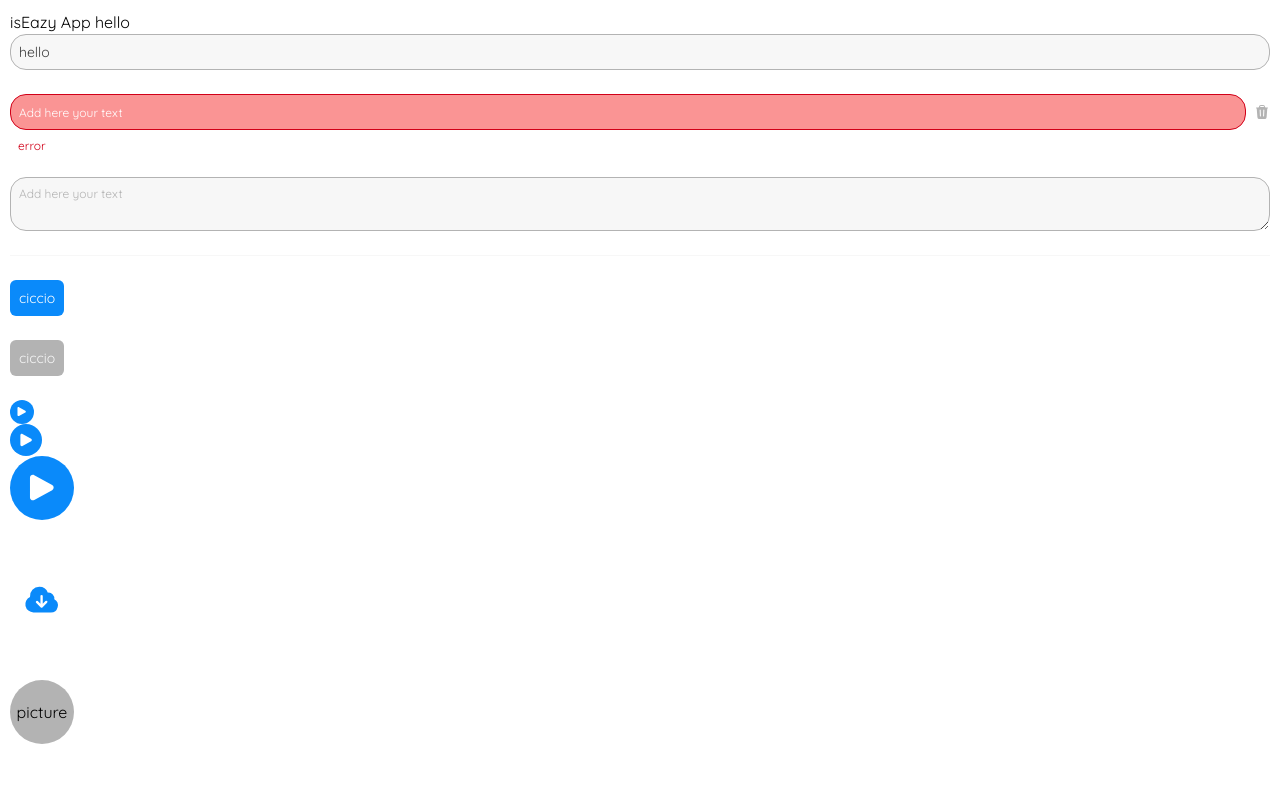
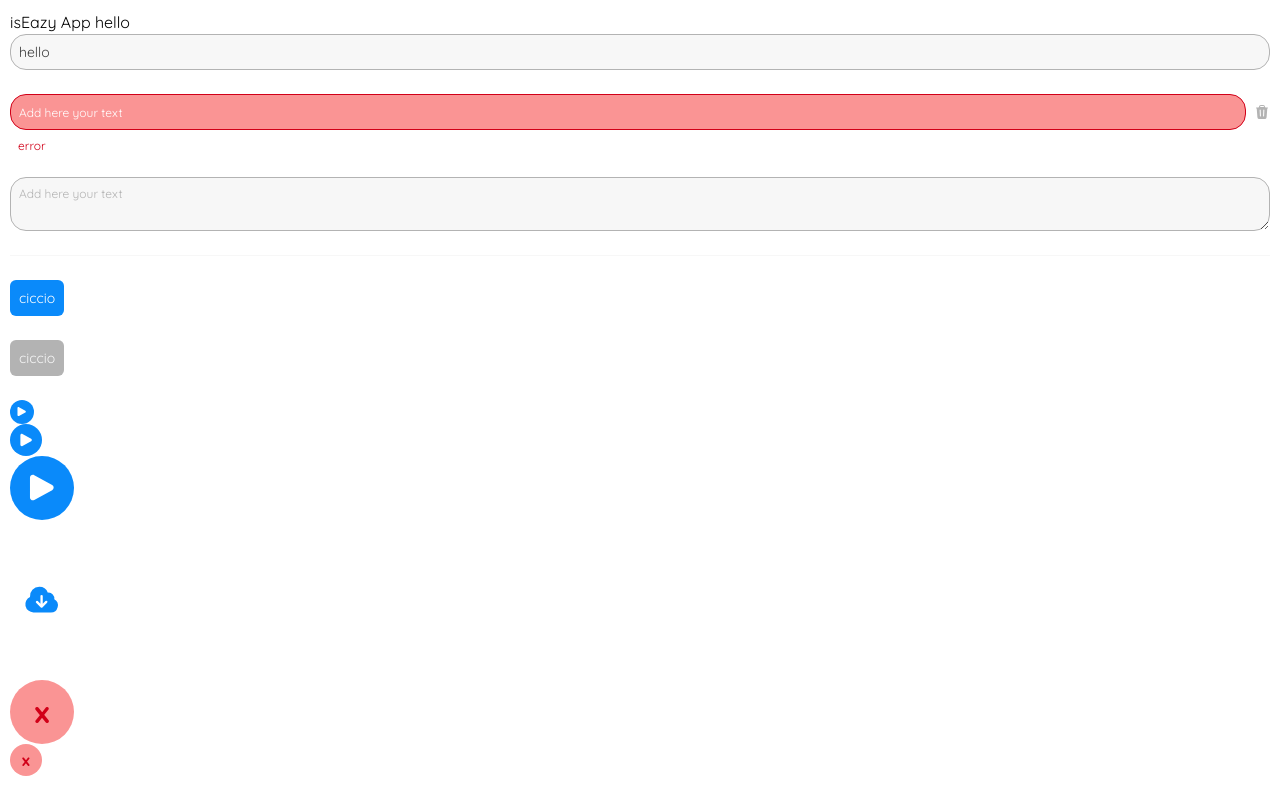
Before and after one commit to CasoGiuseppe/challenge_isEazy, a Vue app: page / in a window 1280 px wide. Built offline with nearby package versions, Linux system fonts and the light colour scheme.

Commit message:
feature: handle no picture slot present

```diff
--- a/src/app/ui/App.vue
+++ b/src/app/ui/App.vue
@@ -28,6 +28,7 @@
     <br />
     <br />
     <BaseUiPicture />
+    <BaseUiPicture :size="Sizes.XLG" />
   </header>
 </template>
 <script setup lang="ts">
--- a/src/app/ui/components/base/base-ui-input/BaseUiInput.vue
+++ b/src/app/ui/components/base/base-ui-input/BaseUiInput.vue
@@ -12,14 +12,14 @@
       :is="type"
       :type="input ?? null"
       :value="modelValue"
-      :aria-invalid="hasError"
+      :aria-invalid="slotError"
       :required="required"
       :placeholder="placeholder"
       @input="updateValue"
     />
     <button
       data-testID="ui-reset"
-      v-if="hasError"
+      v-if="slotError"
       class="base-ui-field__reset"
       aria-label="Reset input state"
       @click="resetInputValue"
@@ -27,7 +27,7 @@
       <TrashIcon class="text-red" />
     </button>
 
-    <span v-if="hasError" class="base-ui-field__display-error" id="ui-error">
+    <span v-if="slotError" class="base-ui-field__display-error" id="ui-error">
       <slot name="error"></slot>
     </span>
   </fieldset>
@@ -64,8 +64,8 @@ const { id, type, input, required, modelValue, placeholder } = defineProps({
   }
 });
 
-const getSlots = useSlots();
-const hasError = computed(() => !!getSlots['error']);
+const slots = useSlots();
+const slotError = computed(() => !!slots['error']);
 
 const customEmits = defineEmits(['update:modelValue', 'reset']);
 const updateValue = ({ target: { value } }: { target: { value: string } }) =>
--- a/src/app/ui/components/base/base-ui-picture/BaseUiPicture.scss
+++ b/src/app/ui/components/base/base-ui-picture/BaseUiPicture.scss
@@ -5,11 +5,28 @@
   @apply aspect-square overflow-hidden;
   @apply bg-gray-300 rounded-[50%];
 
+  &--no-picture {
+    @apply text-red-100 text-xlg font-bold leading-none;
+    @apply bg-red-50;
+
+    &::before {
+      @apply content-['x'];
+    }
+  }
+
   &[data-size='xlg'] {
-    @apply w-xlg
+    @apply w-xlg;
+
+    &#{$baseuipicture}--no-picture {
+      @apply text-base;
+    }
   }
 
   &[data-size='xxlg'] {
     @apply w-xxlg
   }
+
+  &::v-deep(img) {
+    @apply max-w-full
+  }
 }
--- a/src/app/ui/components/base/base-ui-picture/BaseUiPicture.vue
+++ b/src/app/ui/components/base/base-ui-picture/BaseUiPicture.vue
@@ -1,8 +1,14 @@
 <template>
-  <figure class="base-ui-picture" :data-size="size">picture</figure>
+  <figure
+    :class="[slotPicture ? null : 'base-ui-picture--no-picture', 'base-ui-picture']"
+    :data-size="size"
+    :aria-label="label"
+  >
+    <slot />
+  </figure>
 </template>
 <script setup lang="ts">
-import { type PropType } from 'vue';
+import { type PropType, useSlots, computed } from 'vue';
 import { Sizes } from '@shared/types/definitions';
 
 const { id, size } = defineProps({
@@ -14,7 +20,14 @@ const { id, size } = defineProps({
     type: String as PropType<Sizes>,
     default: Sizes.XXLG,
     validator: (prop: Sizes) => Object.values(Sizes).includes(prop)
+  },
+  label: {
+    type: String as PropType<String>,
+    default: 'This is a user picture image'
   }
 });
+
+const slots = useSlots();
+const slotPicture = computed(() => !!slots['default']);
 </script>
 <style lang="scss" src="./BaseUiPicture.scss" scoped />
--- a/src/app/ui/components/base/base-ui-picture/definitions.ts
+++ b/src/app/ui/components/base/base-ui-picture/definitions.ts
@@ -3,4 +3,5 @@ import { Sizes } from '@shared/types/definitions';
 export interface Props {
   id?: String,
   size?: Sizes,
+  label?: String,
 }
--- a/src/assets/_abstracts/_fonts.scss
+++ b/src/assets/_abstracts/_fonts.scss
@@ -8,6 +8,7 @@
   --ie-font-weight-medium: 500;
   --ie-font-weight-bold: 700;
 
+  --ie-font-size-xbig: 1.875rem; // 30;
   --ie-font-size-big: 1.375rem; // 22;
   --ie-font-size-medium: 1rem; // 16;
   --ie-font-size-small: .875rem; // 14;
--- a/tailwind.config.js
+++ b/tailwind.config.js
@@ -66,6 +66,7 @@ export default {
       bold: 'var(--ie-font-weight-bold, 700)' // 700
     },
     fontSize: {
+      xlg: ['var(--ie-font-size-xbig)', { lineHeight: 'normal' }], // 30
       base: ['var(--ie-font-size-medium)', { lineHeight: 'normal' }], // 22
       lg: ['var(--ie-font-size-big)', { lineHeight: 'normal' }], // 16
       small: ['var(--ie-font-size-small)', { lineHeight: 'normal' }], // 14
```
